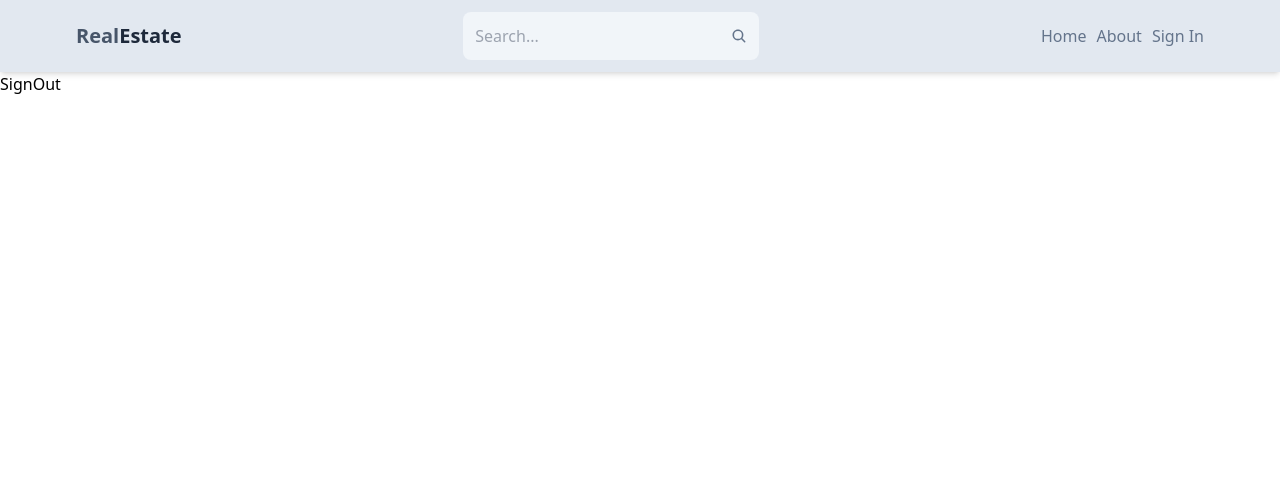
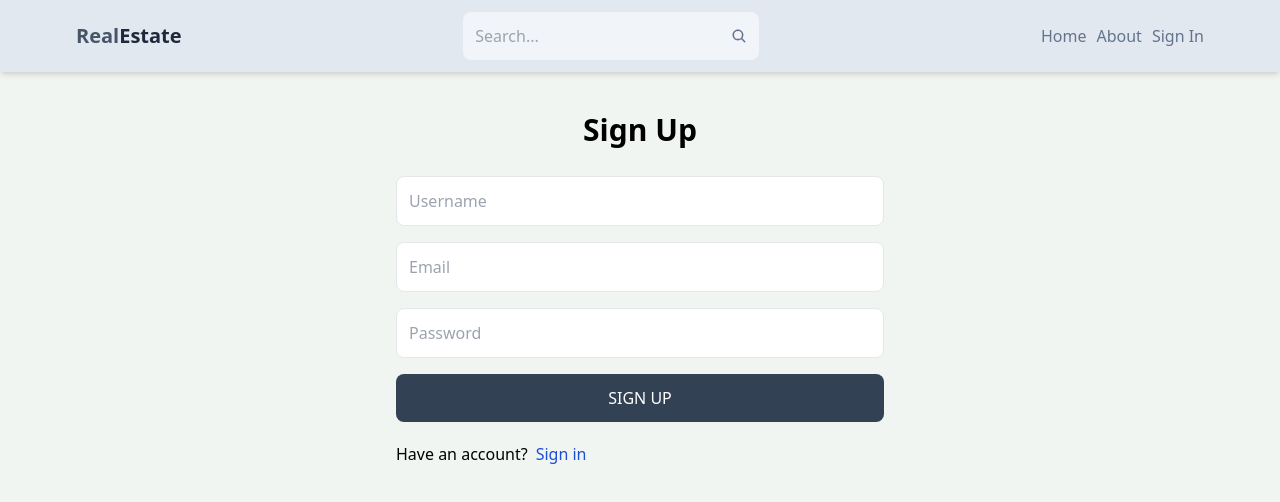
Before and after one commit to muayadnazim/realestate-mern, a React (Vite) app in the folder client/: page /sign-up in a window 1280 px wide. Shown: the top 502 px of the page. Built offline with nearby package versions, Linux system fonts and the light colour scheme.

Commit message:
complete sign up ui

```diff
--- a/client/src/components/Header.jsx
+++ b/client/src/components/Header.jsx
@@ -20,7 +20,7 @@
         <div className="flex text-slate-500 justify-between gap-x-2.5">
             <Link className='hidden sm:inline  ' to='/'>Home</Link>
             <Link className='hidden sm:inline' to='/about'>About</Link>
-            <Link className='' to='/sign-in'>Sign In</Link>
+            <Link className='' to='/sign-up'>Sign In</Link>
         </div>
       </div>
     </header>
--- a/client/src/index.css
+++ b/client/src/index.css
@@ -1,3 +1,7 @@
 @tailwind base;
 @tailwind components;
 @tailwind utilities;
+
+body {
+    background-color: rgb(241,245,241) ;
+}
--- a/client/src/pages/SignUp.jsx
+++ b/client/src/pages/SignUp.jsx
@@ -1,9 +1,28 @@
-
+import {Link} from 'react-router-dom'
 
 export default function SignUp() {
   return (
-    <div>
-      SignOut
+    <div className=" p-3 max-w-lg mx-auto">
+     <h1 className="my-7 text-center text-3xl font-semibold">Sign Up</h1>
+
+     <form className="flex flex-col gap-4 ">
+
+     <input className="border p-3 rounded-lg " placeholder="Username"/>
+     <input className="border p-3 rounded-lg " placeholder="Email"/>
+     <input className="border p-3 rounded-lg " placeholder="Password"/>
+
+     <button className="bg-slate-700 text-white p-3
+     rounded-lg uppercase hover:opacity-95 disabled:opacity-80">
+      Sign Up
+     </button>
+     </form>
+
+     <div className='flex gap-2 mt-5'>
+<p>Have an account?</p>
+<Link to={'/sign-in'}>
+<span className='text-blue-700'>Sign in</span>
+</Link>
+     </div>
     </div>
   )
 }
```
